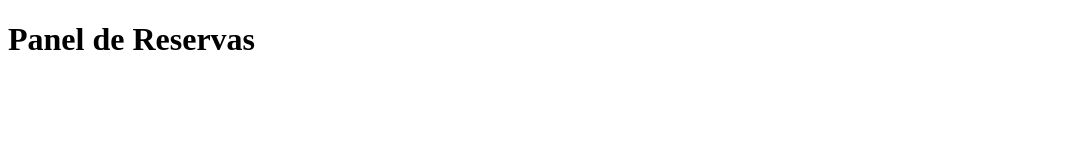
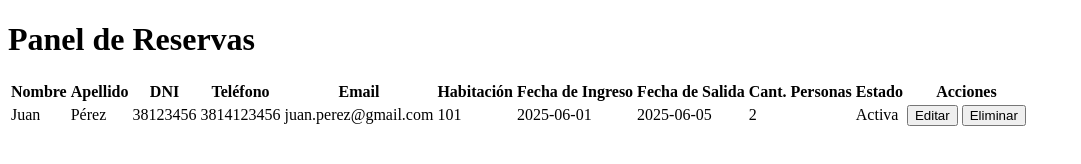
Before and after one commit to LucasIbanez13/Trabajo-Practico-Hotel, a website: page frontend/index.html in a window 1280 px wide. Shown: the whole page, without its empty margins (0-1081 px from the left). Drawn offline with Linux system fonts and the light colour scheme.

Commit message:
añadir tabla hardcodeada en html

```diff
--- a/frontend/index.html
+++ b/frontend/index.html
@@ -8,27 +8,58 @@
 
     <link rel="stylesheet" href="./css/style.css">
 </head>
-
 <body>
-
-    <header>
-        <h1>Panel de Reservas</h1>
+    <header class="header">
+        <h1 class="header__title">Panel de Reservas</h1>
     </header>
-
-    <main>
-
-        <section id="form-section">
-
+    <main class="main">
+        <section class="form-section" id="form-section">
         </section>
-
-        <section id="panel">
-
+        <section class="panel" id="panel">
+            <div class="table-container">
+                <table class="reservas-table">
+                    <thead class="reservas-table__head">
+                        <tr class="reservas-table__row reservas-table__row--header">
+                            <th class="reservas-table__heading">Nombre</th>
+                            <th class="reservas-table__heading">Apellido</th>
+                            <th class="reservas-table__heading">DNI</th>
+                            <th class="reservas-table__heading">Teléfono</th>
+                            <th class="reservas-table__heading">Email</th>
+                            <th class="reservas-table__heading">Habitación</th>
+                            <th class="reservas-table__heading">Fecha de Ingreso</th>
+                            <th class="reservas-table__heading">Fecha de Salida</th>
+                            <th class="reservas-table__heading">Cant. Personas</th>
+                            <th class="reservas-table__heading">Estado</th>
+                            <th class="reservas-table__heading">Acciones</th>
+                        </tr>
+                        <tr class="reservas-table__row">
+                            <td class="reservas-table__cell">Juan</td>
+                            <td class="reservas-table__cell">Pérez</td>
+                            <td class="reservas-table__cell">38123456</td>
+                            <td class="reservas-table__cell">3814123456</td>
+                            <td class="reservas-table__cell">juan.perez@gmail.com</td>
+                            <td class="reservas-table__cell">101</td>
+                            <td class="reservas-table__cell">2025-06-01</td>
+                            <td class="reservas-table__cell">2025-06-05</td>
+                            <td class="reservas-table__cell">2</td>
+                            <td class="reservas-table__cell reservas-table__cell--estado reservas-table__cell--activa">
+                                <span>Activa</span>
+                            </td>
+                            <td class="reservas-table__cell">
+                                <div class="reservas-table__actions">
+                                    <button class="btn-action btn-action--edit" id="edit-btn-1">Editar</button>
+                                    <button class="btn-action btn-action--delete" id="delete-btn-1">Eliminar</button>
+                                </div>
+                            </td>
+                        </tr>
+                    </thead>
+                    <tbody class="reservas-table__body" id="tabla-reservas">
+                        <!-- filas generadas dinámicamente -->
+                    </tbody>
+                </table>
+            </div>
         </section>
-
     </main>
-
-    <script type="module" src="./js/app.js"></script>
-
 </body>
 
 </html>
--- a/src/index.js
+++ b/src/index.js
@@ -6,6 +6,7 @@ const app = express();
 
 app.use(cors());
 app.use(express.json());
+app.use(express.static("frontend"));
 app.use("/api", reservasRoutes);
 
 app.listen(3000);
```
Also changed, not shown: 1 other file.
